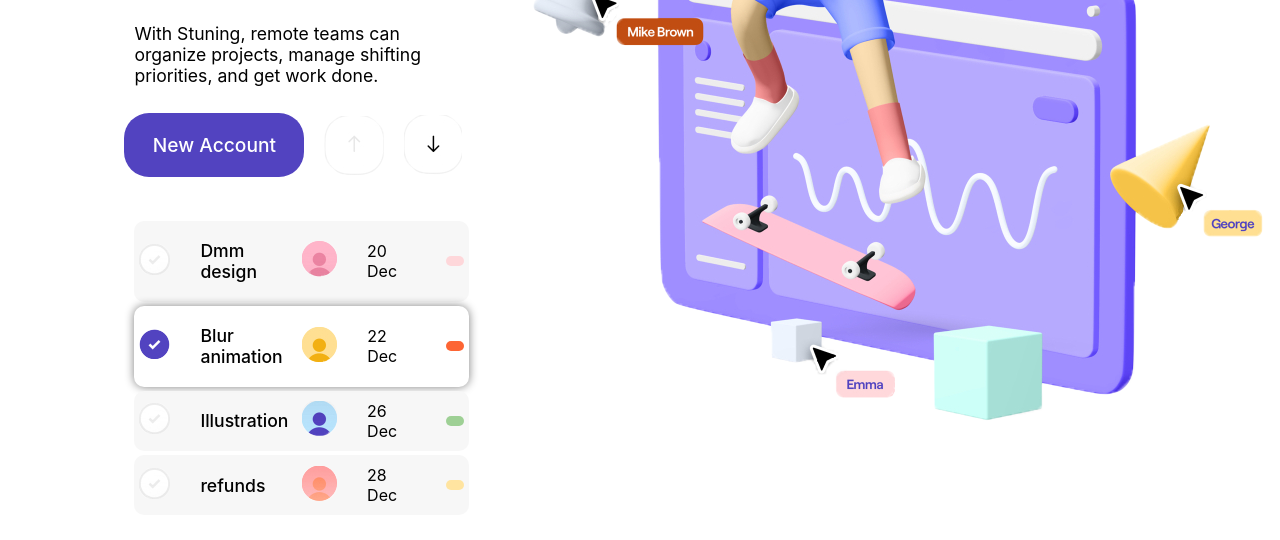
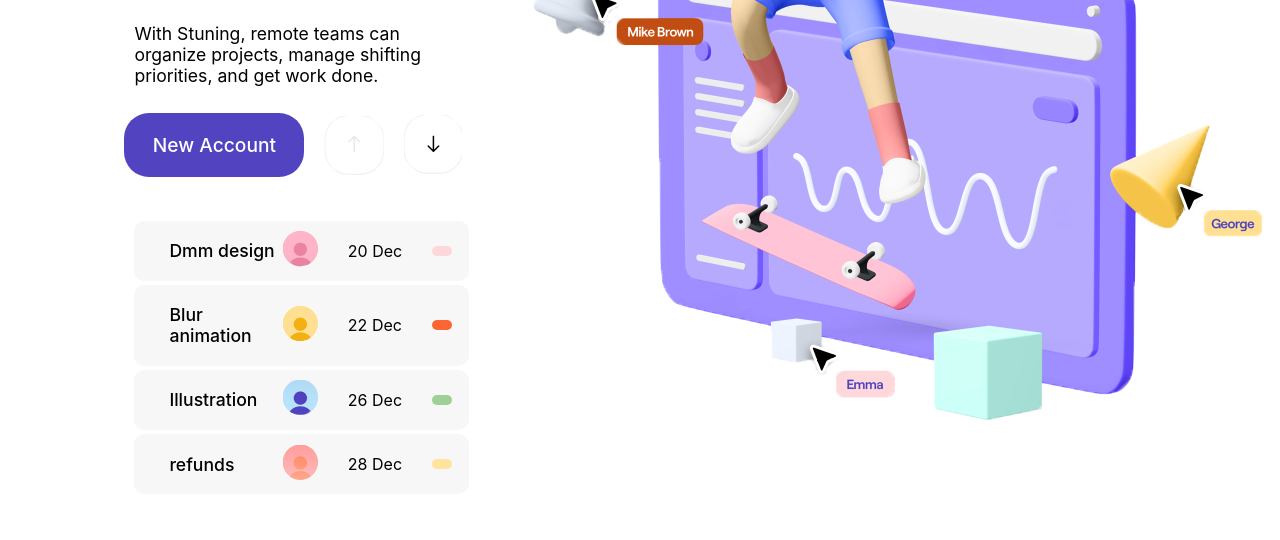
Before and after one commit to Subas33/EdyodaAssignment1, a plain HTML site: page html/LandingPage.html in a window 1280 px wide. Shown: the part 420-960 px from the top of the page. Drawn offline with Linux system fonts and the light colour scheme.

Commit message:
Update LandingPage.html

```diff
--- a/html/LandingPage.html
+++ b/html/LandingPage.html
@@ -45,9 +45,9 @@
             </div>
 
             <ul class="landing-page-container">
-                <li class="landing-page-card">
-                    <div class="radio">
-                        <img src="../images/tick-gray.png" alt="CheckBox">
+                <li class="landing-page-card" id="card-pink">
+                    <div class="radio" id="radio">
+                        <!-- <img src="../images/tick-gray.png" alt="CheckBox"> -->
                     </div>
                     <h2>Dmm design</h2>
                     <div class="profile">
@@ -59,9 +59,9 @@
                     </div>
                 </li>
 
-                <li class="landing-page-card selected">
-                    <div class="radio">
-                        <img src="../images/tick-blue.png" alt="CheckBox">
+                <li class="landing-page-card" id="card-red">
+                    <div class="radio" id="radio">
+                        <!-- <img src="../images/tick-gray.png" alt="CheckBox"> -->
                     </div>
                     <h2>Blur animation</h2>
                     <div class="profile">
@@ -73,9 +73,9 @@
                     </div>
                 </li>
 
-                <li class="landing-page-card">
-                    <div class="radio">
-                        <img src="../images/tick-gray.png" alt="CheckBox">
+                <li class="landing-page-card" id="card-green">
+                    <div class="radio" id="radio">
+                        <!-- <img src="../images/tick-gray.png" alt="CheckBox"> -->
                     </div>
                     <h2>Illustration</h2>
                     <div class="profile">
@@ -87,9 +87,9 @@
                     </div>
                 </li>
 
-                <li class="landing-page-card">
-                    <div class="radio">
-                        <img src="../images/tick-gray.png" alt="CheckBox">
+                <li class="landing-page-card" id="card-yellow">
+                    <div class="radio" id="radio">
+                        <!-- <img src="../images/tick-gray.png" alt="CheckBox"> -->
                     </div>
                     <h2>refunds</h2>
                     <div class="profile">
@@ -107,5 +107,7 @@
             <img src="../images/landing-section-image.png" alt="LandingPage-Background">
         </div>
     </div>
+
+    <script src="../js/app.js"></script>
 </body>
 </html>
```
